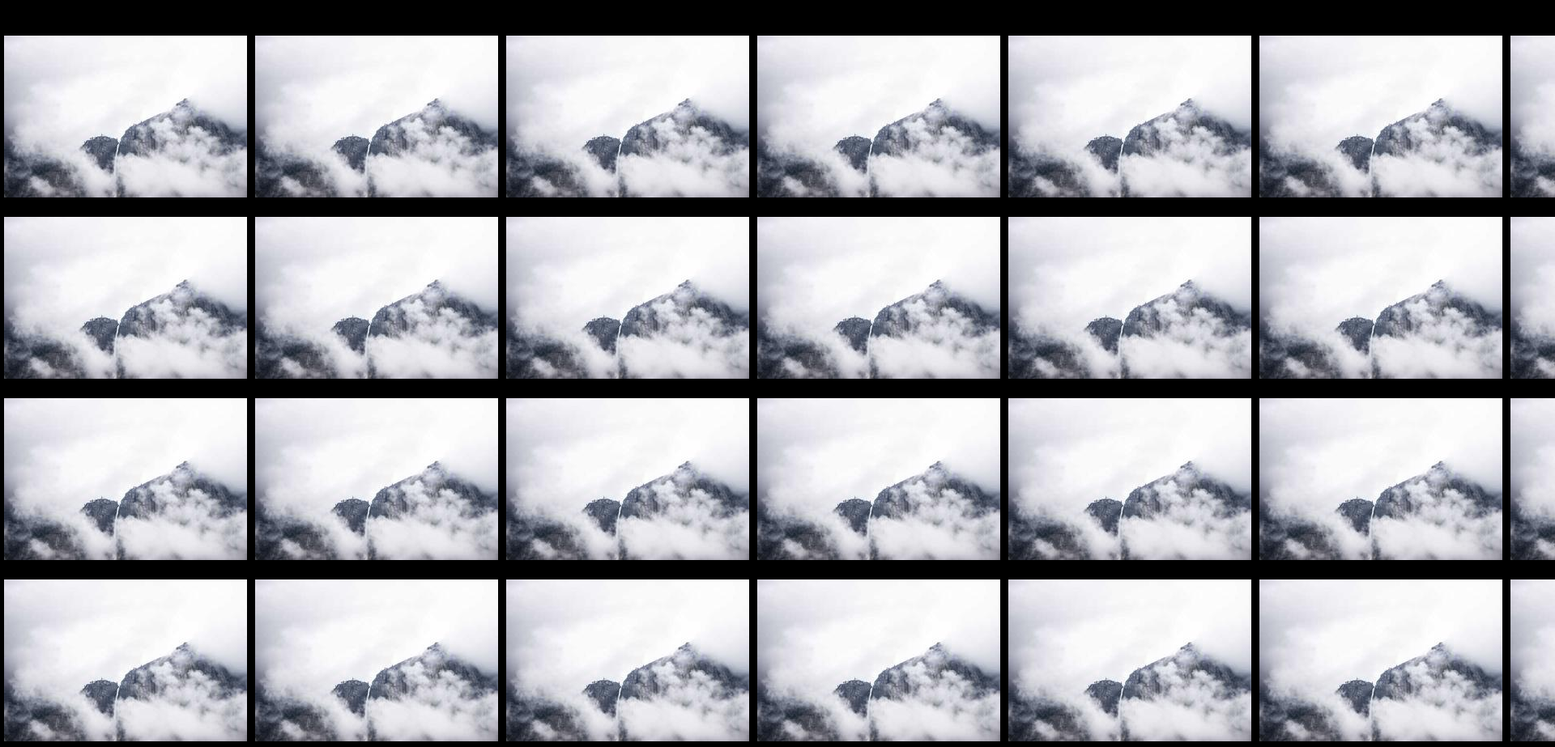
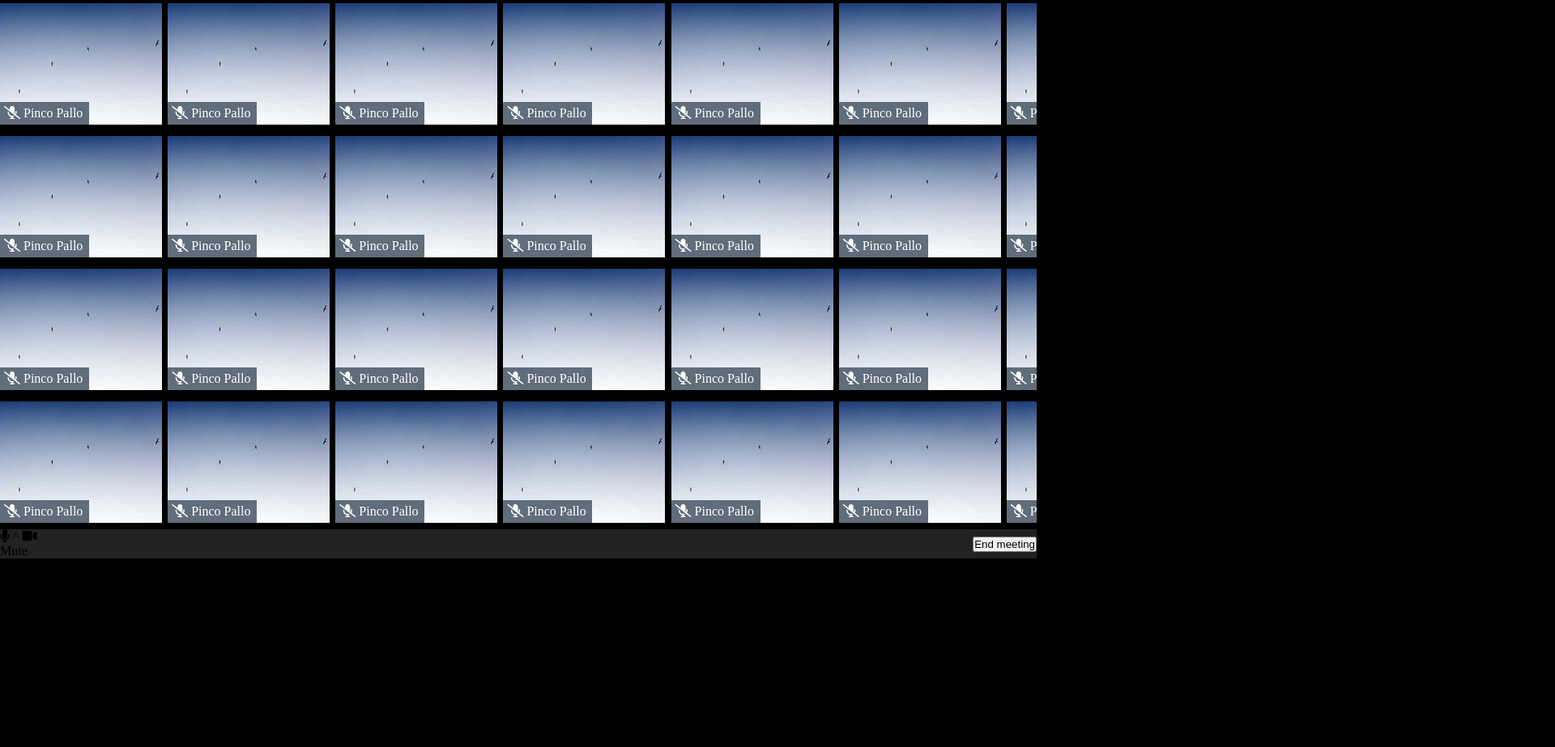
Before and after one commit to AlessioConsolo/html-css-zoom, a plain HTML site: page index.html in a window 1280 px wide. Shown: the part 46-969 px from the top of the page at 81% size, 1920 px wide, since content can reach past the window. After the commit the page ends 800 px from the top, so only its background shows below. Drawn offline with Linux system fonts and the light colour scheme.

Commit message:
[UPD] Added "p" to every main-col content to create users name

```diff
--- a/css/style.css
+++ b/css/style.css
@@ -8,29 +8,15 @@ body {
   background-color: black;
 }
 
-/* MAIN */
+/* HEADER */
 
-.container {
-  width: 2170px;
-  margin: 0 auto;
-}
-
-main {
-  /* height: calc(100vh - 50px); */
-}
-
-.main-row {
-  display: flex;
-  flex-wrap: wrap;
-}
-
-.main-col {
-  margin: 10px 5px;
-}
-
-.sm-container {
-  display: flex;
-  justify-content: flex-end;
+header {
+  height: 50px;
+  text-align: right;
+  /* position: fixed;
+  width: 100%;
+  top: 0;
+  left: 0; */
 }
 
 .top-b {
@@ -38,32 +24,61 @@ main {
   border-radius: 5px;
   background-color: rgba(74, 74, 74, 255);
   color: white;
-  margin-bottom: 50px;
-  margin-right: 3px;
-  margin-top: 5px;
+  margin: 5px;
+}
+
+/* MAIN */
+
+.container {
+  width: 1450px;
+  margin: 0 auto;
+}
+
+main {
+  height: calc(100vh - 150px);
+  overflow-y: auto;
+}
+
+.main-row {
+  display: flex;
+  flex-wrap: wrap;
+  margin-bottom: 10px;
+}
+
+.main-col {
+  width: calc(100% / 7);
+  position: relative;
+}
+
+.users {
+  color: white;
+  width: 110px;
+  padding: 5px;
+  background-color: rgba(96, 109, 122, 50);
+  position: absolute;
+  top: 122px;
+  z-index: 1;
 }
 
 /* FOOTER */
 
-.footer-container {
-  display: flex;
+footer {
+  height: 100px;
 }
 
 .footer-row {
   display: flex;
   flex-wrap: wrap;
   background-color: rgba(34, 34, 34, 255);
-  min-height: 50px;
-  margin-top: 25px;
   align-items: center;
   justify-content: space-between;
-  width: 100%;
+  /* width: 100%;
   padding-left: 10px;
   padding-top: 10px;
-  padding-bottom: 5px;
+  padding-bottom: 5px; */
 }
 
-.footer-col .content {
+/* .footer-col .content {
   color: white;
 }
 
@@ -98,4 +113,9 @@ p {
   margin-left: 17px;
   font-size: 23px;
   display: inline-block;
-}
+} */
+
+/* img {
+  height: 150px;
+  width: 220px;
+} */
--- a/index.html
+++ b/index.html
@@ -14,197 +14,302 @@
     <title>Zoom</title>
   </head>
   <body>
-    <!-- MAIN -->
-    <main>
-      <div class="sm-container">
+    <header>
       <button class="top-b">
         <i class="fa-solid fa-table-cells"></i> Speaker View
       </button>
       <button class="top-b"><i class="fa-solid fa-maximize"></i></button>
-      </div>
+    </header>
+    <!-- MAIN -->
+    <main>
       <div class="container">
         <div class="main-row">
           <div class="main-col">
             <div class="content">
-              <img src="./img/809-300x200.jpg" alt="mountain" />
+              <img src="./img/847-200x150.jpg" alt="mountain" />
+              <p class="users">
+                <i class="fa-solid fa-microphone-slash"></i> Pinco Pallo
+              </p>
             </div>
           </div>
           <div class="main-col">
             <div class="content">
-              <img src="./img/809-300x200.jpg" alt="mountain" />
+              <img src="./img/847-200x150.jpg" alt="mountain" />
+              <p class="users">
+                <i class="fa-solid fa-microphone-slash"></i> Pinco Pallo
+              </p>
             </div>
           </div>
           <div class="main-col">
             <div class="content">
-              <img src="./img/809-300x200.jpg" alt="mountain" />
+              <img src="./img/847-200x150.jpg" alt="mountain" />
+              <p class="users">
+                <i class="fa-solid fa-microphone-slash"></i> Pinco Pallo
+              </p>
             </div>
           </div>
           <div class="main-col">
             <div class="content">
-              <img src="./img/809-300x200.jpg" alt="mountain" />
+              <img src="./img/847-200x150.jpg" alt="mountain" />
+              <p class="users">
+                <i class="fa-solid fa-microphone-slash"></i> Pinco Pallo
+              </p>
             </div>
           </div>
           <div class="main-col">
             <div class="content">
-              <img src="./img/809-300x200.jpg" alt="mountain" />
+              <img src="./img/847-200x150.jpg" alt="mountain" />
+              <p class="users">
+                <i class="fa-solid fa-microphone-slash"></i> Pinco Pallo
+              </p>
             </div>
           </div>
           <div class="main-col">
             <div class="content">
-              <img src="./img/809-300x200.jpg" alt="mountain" />
+              <img src="./img/847-200x150.jpg" alt="mountain" />
+              <p class="users">
+                <i class="fa-solid fa-microphone-slash"></i> Pinco Pallo
+              </p>
             </div>
           </div>
           <div class="main-col">
             <div class="content">
-              <img src="./img/809-300x200.jpg" alt="mountain" />
+              <img src="./img/847-200x150.jpg" alt="mountain" />
+              <p class="users">
+                <i class="fa-solid fa-microphone-slash"></i> Pinco Pallo
+              </p>
             </div>
           </div>
         </div>
         <div class="main-row">
           <div class="main-col">
             <div class="content">
-              <img src="./img/809-300x200.jpg" alt="mountain" />
+              <img src="./img/847-200x150.jpg" alt="mountain" />
+              <p class="users">
+                <i class="fa-solid fa-microphone-slash"></i> Pinco Pallo
+              </p>
             </div>
           </div>
           <div class="main-col">
             <div class="content">
-              <img src="./img/809-300x200.jpg" alt="mountain" />
+              <img src="./img/847-200x150.jpg" alt="mountain" />
+              <p class="users">
+                <i class="fa-solid fa-microphone-slash"></i> Pinco Pallo
+              </p>
             </div>
           </div>
           <div class="main-col">
             <div class="content">
-              <img src="./img/809-300x200.jpg" alt="mountain" />
+              <img src="./img/847-200x150.jpg" alt="mountain" />
+              <p class="users">
+                <i class="fa-solid fa-microphone-slash"></i> Pinco Pallo
+              </p>
             </div>
           </div>
           <div class="main-col">
             <div class="content">
-              <img src="./img/809-300x200.jpg" alt="mountain" />
+              <img src="./img/847-200x150.jpg" alt="mountain" />
+              <p class="users">
+                <i class="fa-solid fa-microphone-slash"></i> Pinco Pallo
+              </p>
             </div>
           </div>
           <div class="main-col">
             <div class="content">
-              <img src="./img/809-300x200.jpg" alt="mountain" />
+              <img src="./img/847-200x150.jpg" alt="mountain" />
+              <p class="users">
+                <i class="fa-solid fa-microphone-slash"></i> Pinco Pallo
+              </p>
             </div>
           </div>
           <div class="main-col">
             <div class="content">
-              <img src="./img/809-300x200.jpg" alt="mountain" />
+              <img src="./img/847-200x150.jpg" alt="mountain" />
+              <p class="users">
+                <i class="fa-solid fa-microphone-slash"></i> Pinco Pallo
+              </p>
             </div>
           </div>
           <div class="main-col">
             <div class="content">
-              <img src="./img/809-300x200.jpg" alt="mountain" />
+              <img src="./img/847-200x150.jpg" alt="mountain" />
+              <p class="users">
+                <i class="fa-solid fa-microphone-slash"></i> Pinco Pallo
+              </p>
             </div>
           </div>
         </div>
         <div class="main-row">
           <div class="main-col">
             <div class="content">
-              <img src="./img/809-300x200.jpg" alt="mountain" />
+              <img src="./img/847-200x150.jpg" alt="mountain" />
+              <p class="users">
+                <i class="fa-solid fa-microphone-slash"></i> Pinco Pallo
+              </p>
             </div>
           </div>
           <div class="main-col">
             <div class="content">
-              <img src="./img/809-300x200.jpg" alt="mountain" />
+              <img src="./img/847-200x150.jpg" alt="mountain" />
+              <p class="users">
+                <i class="fa-solid fa-microphone-slash"></i> Pinco Pallo
+              </p>
             </div>
           </div>
           <div class="main-col">
             <div class="content">
-              <img src="./img/809-300x200.jpg" alt="mountain" />
+              <img src="./img/847-200x150.jpg" alt="mountain" />
+              <p class="users">
+                <i class="fa-solid fa-microphone-slash"></i> Pinco Pallo
+              </p>
             </div>
           </div>
           <div class="main-col">
             <div class="content">
-              <img src="./img/809-300x200.jpg" alt="mountain" />
+              <img src="./img/847-200x150.jpg" alt="mountain" />
+              <p class="users">
+                <i class="fa-solid fa-microphone-slash"></i> Pinco Pallo
+              </p>
             </div>
           </div>
           <div class="main-col">
             <div class="content">
-              <img src="./img/809-300x200.jpg" alt="mountain" />
+              <img src="./img/847-200x150.jpg" alt="mountain" />
+              <p class="users">
+                <i class="fa-solid fa-microphone-slash"></i> Pinco Pallo
+              </p>
             </div>
           </div>
           <div class="main-col">
             <div class="content">
-              <img src="./img/809-300x200.jpg" alt="mountain" />
+              <img src="./img/847-200x150.jpg" alt="mountain" />
+              <p class="users">
+                <i class="fa-solid fa-microphone-slash"></i> Pinco Pallo
+              </p>
             </div>
           </div>
           <div class="main-col">
             <div class="content">
-              <img src="./img/809-300x200.jpg" alt="mountain" />
+              <img src="./img/847-200x150.jpg" alt="mountain" />
+              <p class="users">
+                <i class="fa-solid fa-microphone-slash"></i> Pinco Pallo
+              </p>
             </div>
           </div>
         </div>
         <div class="main-row">
           <div class="main-col">
             <div class="content">
-              <img src="./img/809-300x200.jpg" alt="mountain" />
+              <img src="./img/847-200x150.jpg" alt="mountain" />
+              <p class="users">
+                <i class="fa-solid fa-microphone-slash"></i> Pinco Pallo
+              </p>
             </div>
           </div>
           <div class="main-col">
             <div class="content">
-              <img src="./img/809-300x200.jpg" alt="mountain" />
+              <img src="./img/847-200x150.jpg" alt="mountain" />
+              <p class="users">
+                <i class="fa-solid fa-microphone-slash"></i> Pinco Pallo
+              </p>
             </div>
           </div>
           <div class="main-col">
             <div class="content">
-              <img src="./img/809-300x200.jpg" alt="mountain" />
+              <img src="./img/847-200x150.jpg" alt="mountain" />
+              <p class="users">
+                <i class="fa-solid fa-microphone-slash"></i> Pinco Pallo
+              </p>
             </div>
           </div>
           <div class="main-col">
             <div class="content">
-              <img src="./img/809-300x200.jpg" alt="mountain" />
+              <img src="./img/847-200x150.jpg" alt="mountain" />
+              <p class="users">
+                <i class="fa-solid fa-microphone-slash"></i> Pinco Pallo
+              </p>
             </div>
           </div>
           <div class="main-col">
             <div class="content">
-              <img src="./img/809-300x200.jpg" alt="mountain" />
+              <img src="./img/847-200x150.jpg" alt="mountain" />
+              <p class="users">
+                <i class="fa-solid fa-microphone-slash"></i> Pinco Pallo
+              </p>
             </div>
           </div>
           <div class="main-col">
             <div class="content">
-              <img src="./img/809-300x200.jpg" alt="mountain" />
+              <img src="./img/847-200x150.jpg" alt="mountain" />
+              <p class="users">
+                <i class="fa-solid fa-microphone-slash"></i> Pinco Pallo
+              </p>
             </div>
           </div>
           <div class="main-col">
             <div class="content">
-              <img src="./img/809-300x200.jpg" alt="mountain" />
+              <img src="./img/847-200x150.jpg" alt="mountain" />
+              <p class="users">
+                <i class="fa-solid fa-microphone-slash"></i> Pinco Pallo
+              </p>
             </div>
           </div>
         </div>
         <div class="main-row">
           <div class="main-col">
             <div class="content">
-              <img src="./img/809-300x200.jpg" alt="mountain" />
+              <img src="./img/847-200x150.jpg" alt="mountain" />
+              <p class="users">
+                <i class="fa-solid fa-microphone-slash"></i> Pinco Pallo
+              </p>
             </div>
           </div>
           <div class="main-col">
             <div class="content">
-              <img src="./img/809-300x200.jpg" alt="mountain" />
+              <img src="./img/847-200x150.jpg" alt="mountain" />
+              <p class="users">
+                <i class="fa-solid fa-microphone-slash"></i> Pinco Pallo
+              </p>
             </div>
           </div>
           <div class="main-col">
             <div class="content">
-              <img src="./img/809-300x200.jpg" alt="mountain" />
+              <img src="./img/847-200x150.jpg" alt="mountain" />
+              <p class="users">
+                <i class="fa-solid fa-microphone-slash"></i> Pinco Pallo
+              </p>
             </div>
           </div>
           <div class="main-col">
             <div class="content">
-              <img src="./img/809-300x200.jpg" alt="mountain" />
+              <img src="./img/847-200x150.jpg" alt="mountain" />
+              <p class="users">
+                <i class="fa-solid fa-microphone-slash"></i> Pinco Pallo
+              </p>
             </div>
           </div>
           <div class="main-col">
             <div class="content">
-              <img src="./img/809-300x200.jpg" alt="mountain" />
+              <img src="./img/847-200x150.jpg" alt="mountain" />
+              <p class="users">
+                <i class="fa-solid fa-microphone-slash"></i> Pinco Pallo
+              </p>
             </div>
           </div>
           <div class="main-col">
             <div class="content">
-              <img src="./img/809-300x200.jpg" alt="mountain" />
+              <img src="./img/847-200x150.jpg" alt="mountain" />
+              <p class="users">
+                <i class="fa-solid fa-microphone-slash"></i> Pinco Pallo
+              </p>
             </div>
           </div>
           <div class="main-col">
             <div class="content">
-              <img src="./img/809-300x200.jpg" alt="mountain" />
+              <img src="./img/847-200x150.jpg" alt="mountain" />
+              <p class="users">
+                <i class="fa-solid fa-microphone-slash"></i> Pinco Pallo
+              </p>
             </div>
           </div>
         </div>
@@ -212,7 +317,6 @@
     </main>
     <!-- FOOTER -->
     <footer>
-      <div class="footer-container">
       <div class="footer-row">
         <div class="footer-col">
           <div class="content">
@@ -233,7 +337,6 @@
           </div>
         </div>
       </div>
-      </div>
     </footer>
   </body>
 </html>
```
Also changed, not shown: img/112-250x150.jpg (added), img/666-200x170.jpg (added), img/847-200x150.jpg (added). Lines whose indentation alone changed are shown as unchanged.
